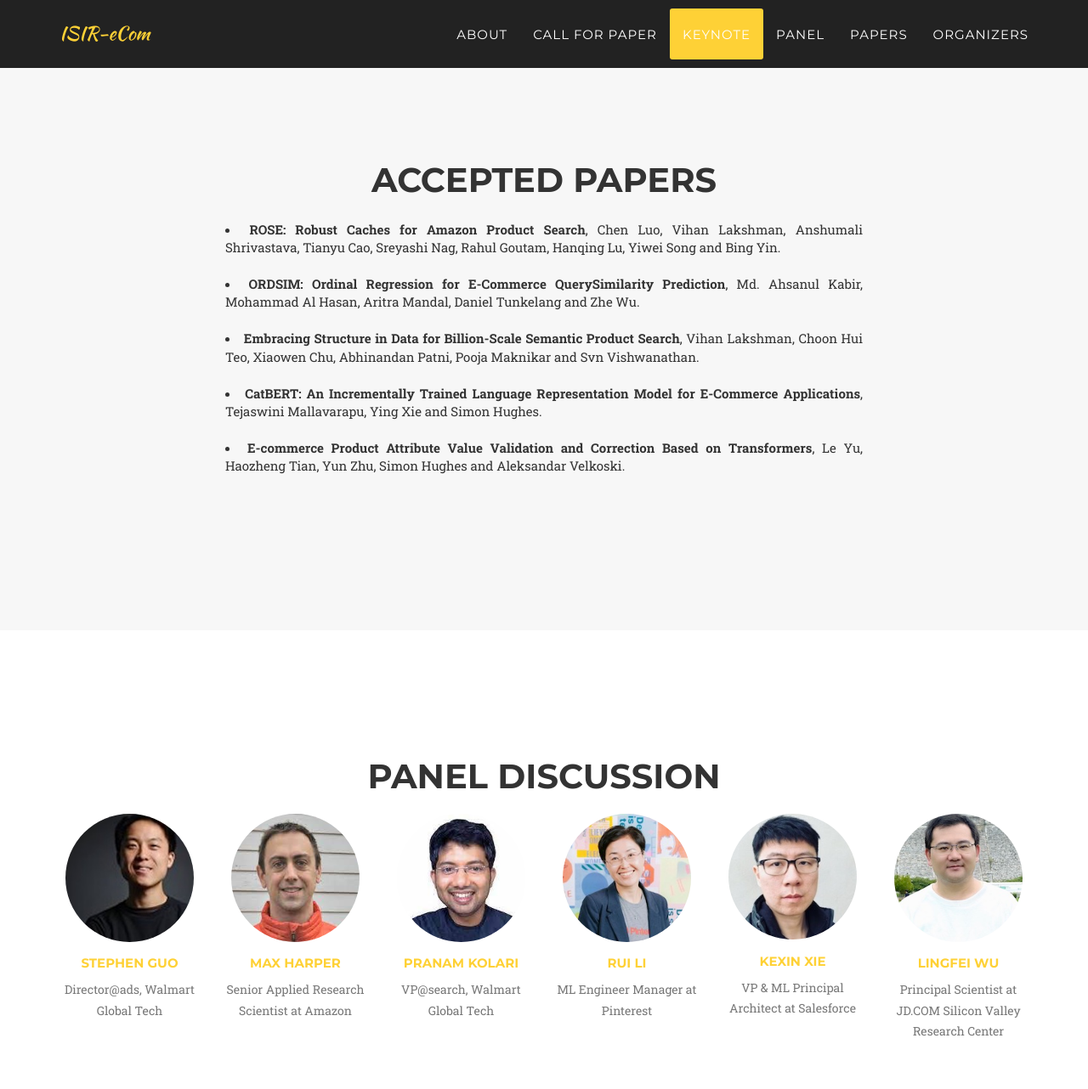
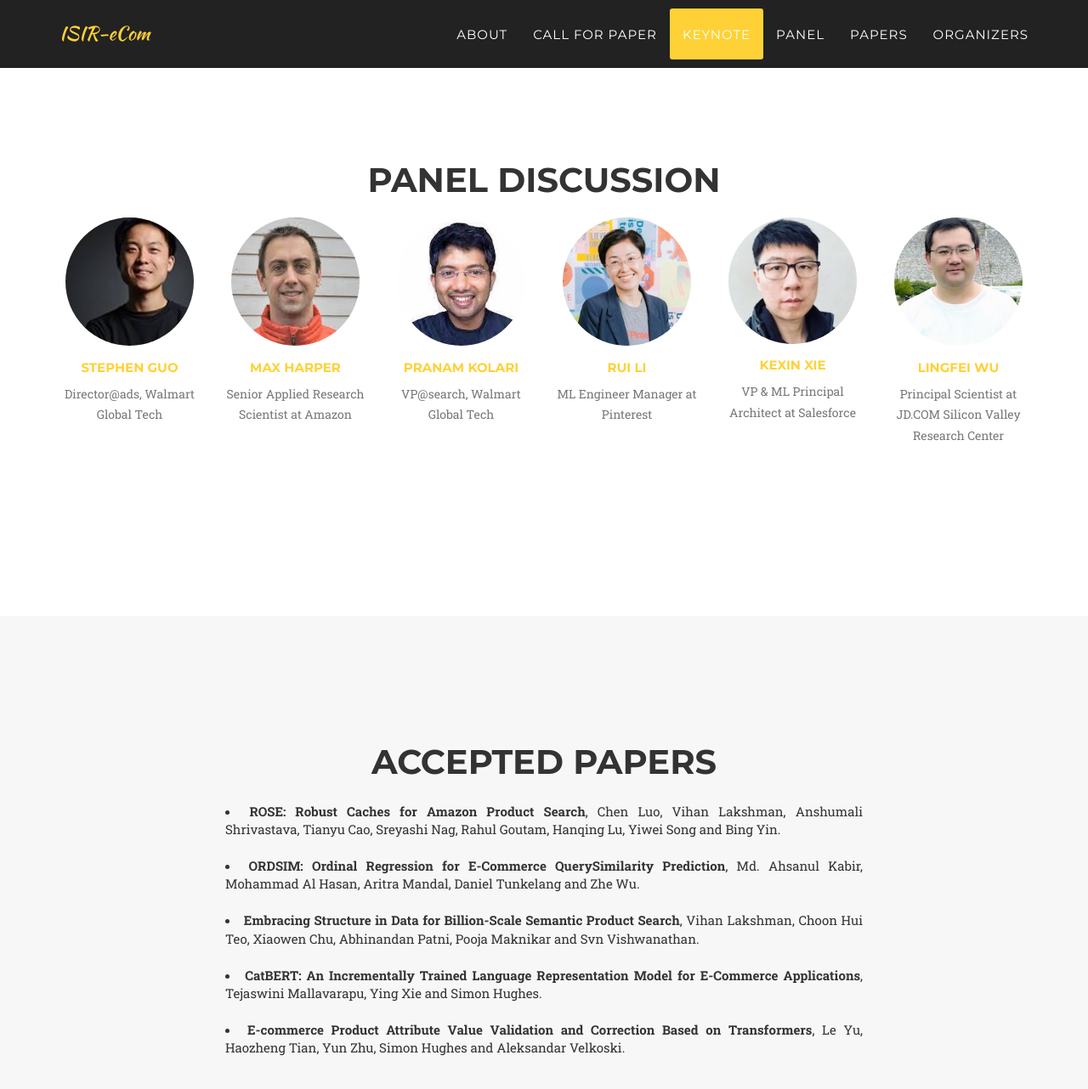
Before and after one commit to ISIR-eCom/ISIR-eCom.github.io, a Jekyll site: the page built from index.html, in a window 1280 px wide and 1400 px high, scrolled down 7432 px. Shown: the top 1282 px of the window at 85% size. Built offline with Jekyll 4.4.1, drawn with Linux system fonts in a browser that asks for light colours; some web fonts are replaced.

Commit message:
update layout sequence

```diff
--- a/_layouts/default.html
+++ b/_layouts/default.html
@@ -10,8 +10,8 @@
     {% include call.html %}
     {% include program.html %}
     {% include keynote.html %}
+    {% include panel.html %}
     {% include accepted_papers.html %}
-    {% include panel.html %}
     {% include organizers.html %}
 <!--     {% include sponsors.html %}
     {% include contact.html %}
```
